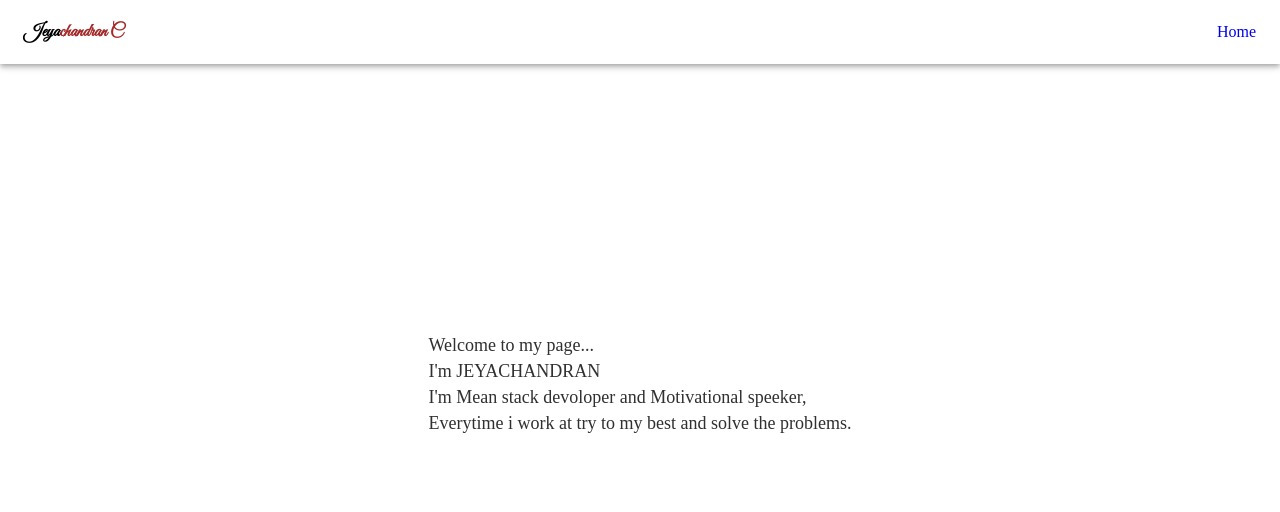
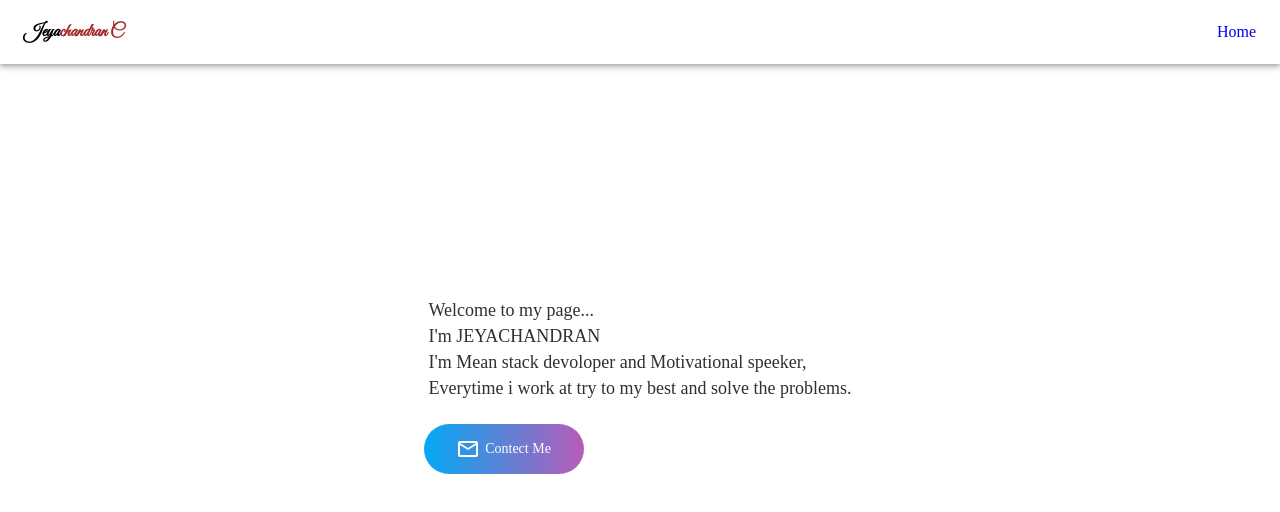
Before and after one commit to jeyachandran17/MyPortfolio, a React (Vite) app: page / in a window 1280 px wide. Shown: the top 512 px of the page. Built offline with nearby package versions, Linux system fonts and the light colour scheme.

Commit message:
added contect

```diff
--- a/src/App.jsx
+++ b/src/App.jsx
@@ -5,7 +5,7 @@ import './App.css'
 import { Routes, Route, Link } from "react-router-dom";
 import AppBar from '@mui/material/AppBar';
 import Toolbar from '@mui/material/Toolbar';
-
+import MailOutlineIcon from '@mui/icons-material/MailOutline';
 
 
 function App() {
@@ -58,6 +58,9 @@ function Profile() {
         <p>I'm Mean stack devoloper and Motivational speeker,</p>
         <p>Everytime i work at try to my best and solve the problems.</p>
       </div>
+      <div className="contect-me">
+        <a class="contect" href="mailto:jeyachandran1733@gmail.com"><MailOutlineIcon />Contect Me</a>
+      </div>
     </div>
   );
 }
--- a/src/index.css
+++ b/src/index.css
@@ -14,3 +14,73 @@
     gap: 5px;
     color: rgb(48, 48, 48);
 }
+
+/* contect style */
+
+.contect-me {
+    margin: 30px 0 0 0;
+}
+
+.contect {
+    padding: 10px;
+    display: flex;
+    justify-content: center;
+    text-decoration: none;
+    position: relative;
+    border: none;
+    font-size: 14px;
+    font-family: inherit;
+    color: #fff;
+    width: 150px;
+    height: 40px;
+    gap: 5px;
+    line-height: 2em;
+    text-align: center;
+    background: linear-gradient(90deg, #03a9f4, #f441a5, #ffeb3b, #03a9f4);
+    background-size: 300%;
+    border-radius: 30px;
+    z-index: 1;
+    align-items: center;
+}
+
+.contect:hover {
+    animation: ani 8s linear infinite;
+    border: none;
+}
+
+@keyframes ani {
+    0% {
+        background-position: 0%;
+    }
+
+    100% {
+        background-position: 400%;
+    }
+}
+
+.contect:before {
+    content: '';
+    position: absolute;
+    top: -5px;
+    left: -5px;
+    right: -5px;
+    bottom: -5px;
+    z-index: -1;
+    background: linear-gradient(90deg, #03a9f4, #f441a5, #ffeb3b, #03a9f4);
+    background-size: 400%;
+    border-radius: 35px;
+    transition: 1s;
+}
+
+.contect:hover::before {
+    filter: blur(20px);
+}
+
+.contect:active {
+    background: linear-gradient(32deg, #03a9f4, #f441a5, #ffeb3b, #03a9f4);
+}
+
+
+.about-content {
+    color: white;
+}
```
